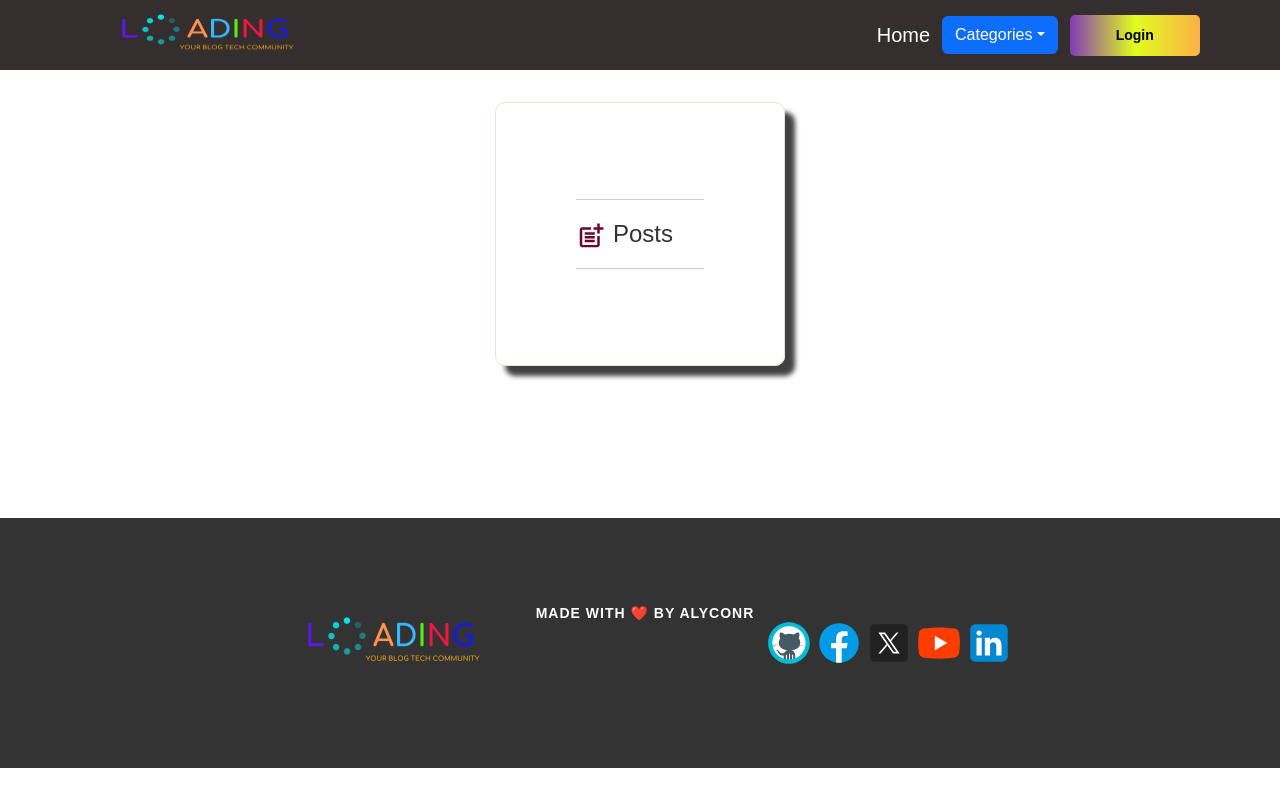
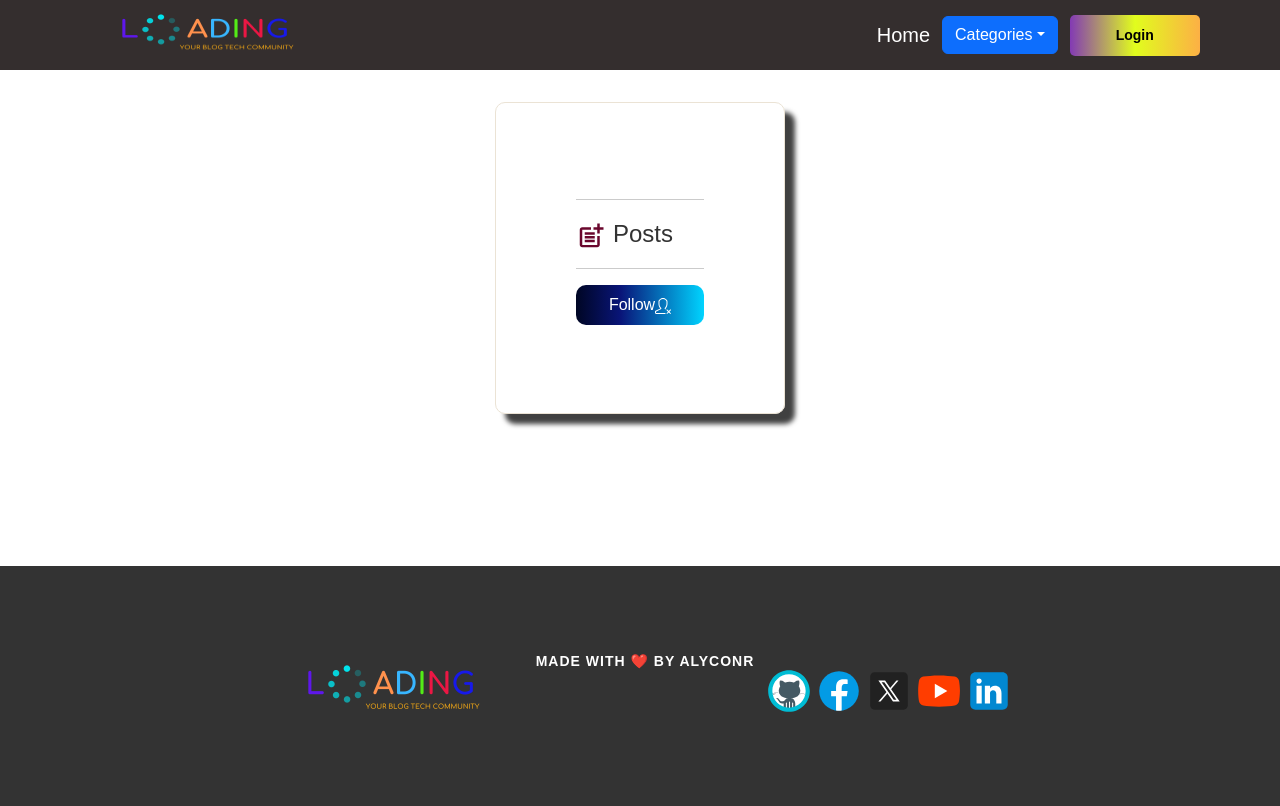
Before and after one commit to alyconr/Loading-The-Technology-Blog, a React (Vite) app in the folder Frontend/: page /profile/1 in a window 1280 px wide. Shown: the top 806 px of the page. Built offline with nearby package versions, Linux system fonts and the light colour scheme; no server answers; some icons are missing.

Commit message:
:sparkles: Implement new component feature to follow and unfollows users

```diff
--- a/Frontend/src/pages/Profile.jsx
+++ b/Frontend/src/pages/Profile.jsx
@@ -11,7 +11,10 @@ import { AuthContext } from "../context/authContext";
 import { toast } from "react-toastify";
 import useFetch from "../utils/useFetch";
 import { FaMagnifyingGlass } from "react-icons/fa6";
-import { Modal, Button } from "react-bootstrap"; // Import Modal and Button from react-bootstrap
+import { Modal, Button } from "react-bootstrap";
+import { SlUserFollowing } from "react-icons/sl";
+import { SlUserUnfollow } from "react-icons/sl";
+// Import Modal and Button from react-bootstrap
 
 const Profile = () => {
   const [user, setUser] = useState({});
@@ -28,7 +31,7 @@ const Profile = () => {
   const [social2, setSocial2] = useState("");
   const [errors, setErrors] = useState({ password: "" });
   const [showErrorModal, setShowErrorModal] = useState(false);
-
+  const [follow, setFollow] = useState(false);
   const { currentUser } = useContext(AuthContext);
   const navigate = useNavigate();
 
@@ -136,6 +139,43 @@ const Profile = () => {
     setIsEditMode(false);
   };
 
+  const handleFollow = async () => {
+    try {
+      await axios.post(
+        `http://localhost:9000/api/v1/followers/${currentUser?.user.id}`,
+        {
+          following_id: user.id,
+          followers_count: 1,
+        },
+        {
+          withCredentials: true,
+          credentials: "include",
+        }
+      );
+      setFollow(!follow);
+    } catch (error) {
+      console.error(error);
+    }
+  };
+
+  const handleUnFollow = async () => {
+    try {
+      await axios.delete(
+        `http://localhost:9000/api/v1/followers/unfollow/${currentUser?.user.id}`,
+        {
+          data: {
+            following_id: user.id,
+          },
+          withCredentials: true,
+          credentials: "include",
+        }
+      );
+      setFollow(false);
+    } catch (error) {
+      console.error(error);
+    }
+  };
+
   return (
     <Wrapper>
       <Container>
@@ -193,6 +233,18 @@ const Profile = () => {
                   </Link>
                 </h3>
               )}
+            </div>
+            <div>
+              {!follow && currentUser !== user.username ? (
+                <Button onClick={handleFollow}>
+                  Follow
+                  <SlUserUnfollow />
+                </Button>
+              ) : follow && !currentUser !== user.username ? (
+                <Button onClick={handleUnFollow}>
+                  unFollow <SlUserFollowing />
+                </Button>
+              ) : null}
             </div>
           </ProfileContainer>
         ) : (
```
